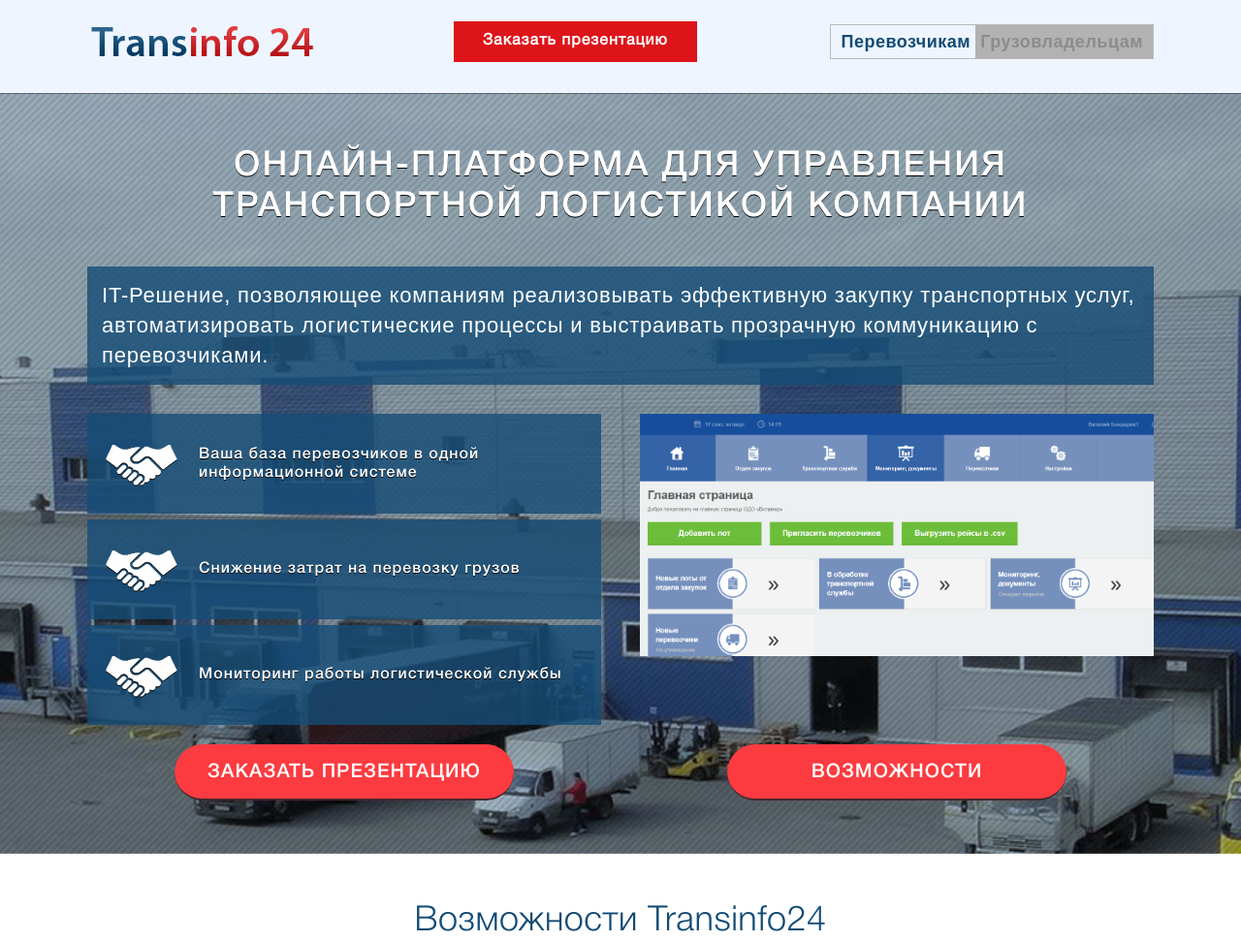
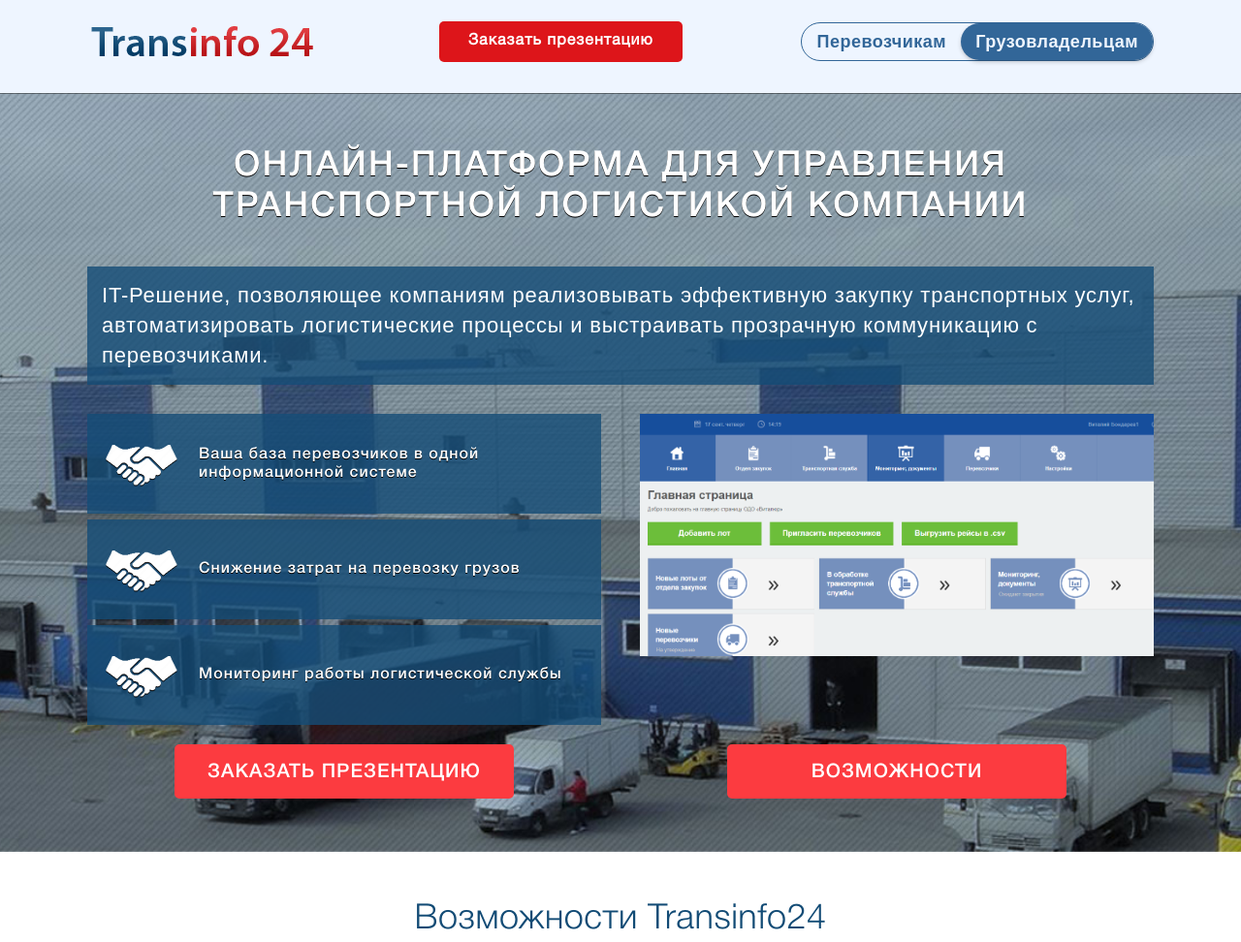
Before and after one commit to victory-forever/demo24, a plain HTML site: page index.html in a window 1280 px wide. Shown: the top 972 px of the page at 97% size. Drawn offline with Linux system fonts and the light colour scheme.

Commit message:
Add files via upload

```diff
--- a/css/style.css
+++ b/css/style.css
@@ -128,8 +128,7 @@ textarea {
     height: 60px;
     background: #fc3b40;
     border: none;
-    border-bottom: 2px solid #a0080c;
-    border-radius: 60px;
+    border-radius: 5px;
     padding: 0 35px;
     font: 18px/60px "helveticaMedium", Arial;
     color: #fff;
@@ -235,6 +234,7 @@ textarea {
     padding: 0 30px;
     letter-spacing: 1px;
     background: #dd151a;
+    border-radius: 5px;
 }
 .header_login i {
     position: absolute;
@@ -247,31 +247,22 @@ textarea {
 
 .header_switch {
     display: flex;
-    border: 1px solid #bababa;
+    border: 1px solid #326698;
+    border-radius: 100px;
 }
 
 .header_link {
     display: block;
-    color: #124b75;
+    color: #326698;
     font-weight: bold;
-    padding: 5px;
-}
-
-.header_link:first-child {
-    padding-left: 10px;
-}
-
-.header_link:last-child {
-    padding-right: 10px;
-}
-
-.header_link__active:hover {
-    background: #f0ffff;
+    padding: 7px 15px;
+    border-radius: 100px;
 }
 
 .header_link__inactive {
-    background: #b2b2b2;
-    color: #8c8c8c;
+    background: #326698;
+    color: #eef5ff;
+    box-shadow: 0 2px 5px -1px rgb(0 0 0 / 30%);
 }
 
 .header_email {
@@ -413,7 +404,6 @@ textarea {
     padding: 19px 20px 17px;
     line-height: 20px;
     font-size: 20px;
-    border-bottom-color: #46282b;
 }
 .opportunities {
     display: flex;
```
